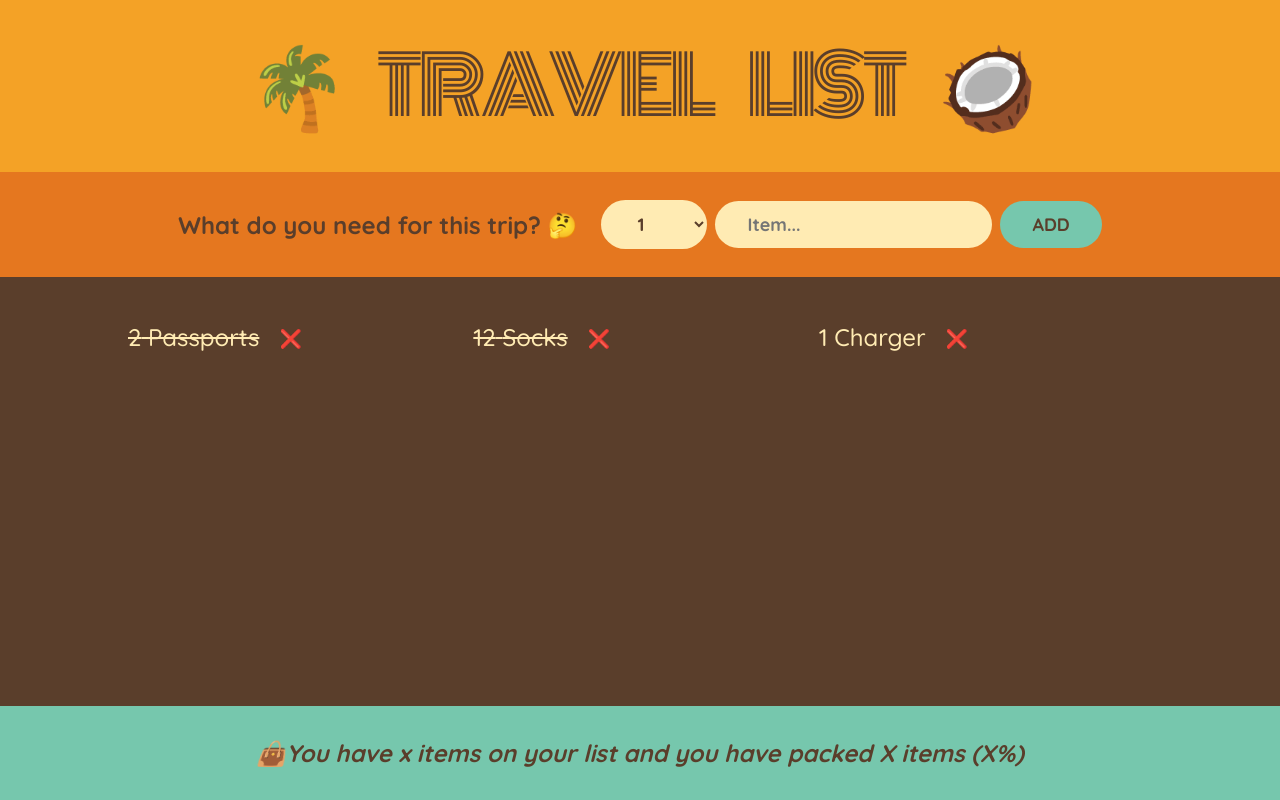
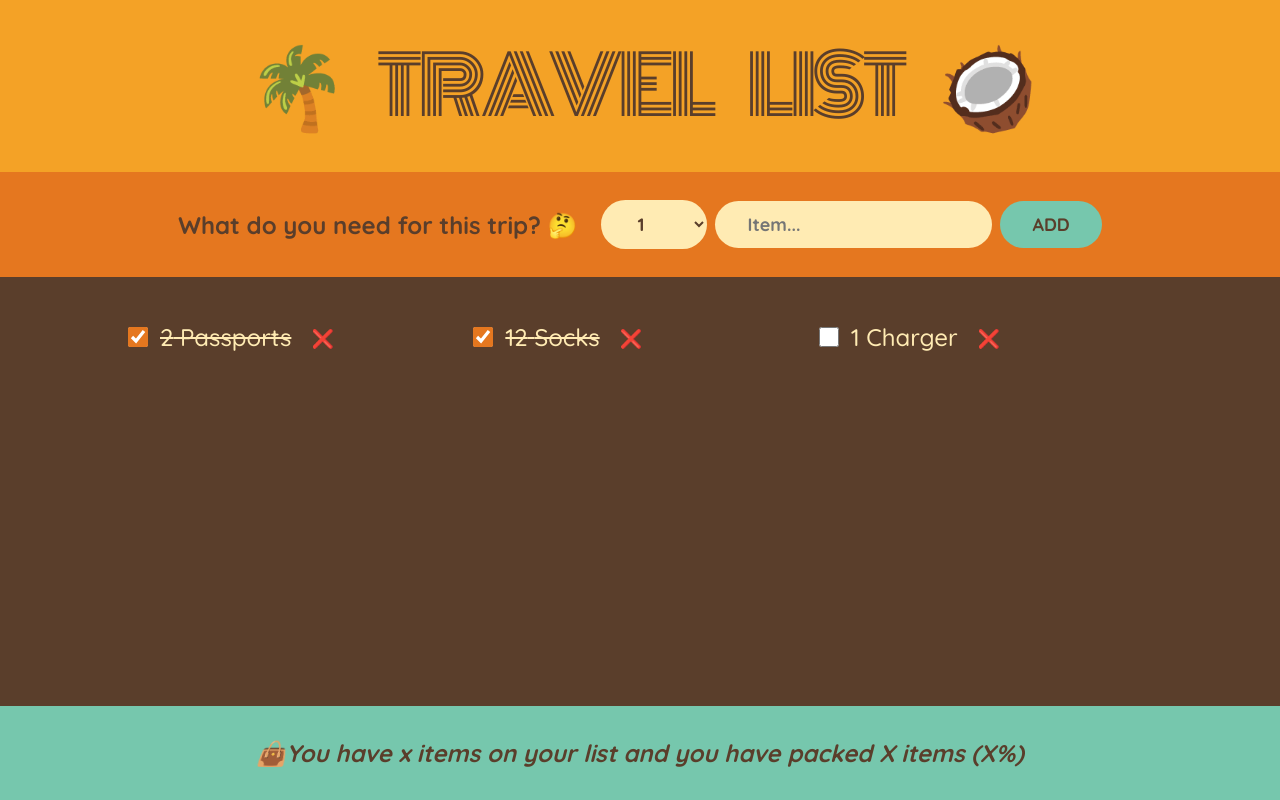
Before and after one commit to PriyanshuPaul/react-travel-list, a React (Create React App) app: page / in a window 1280 px wide. Built offline with nearby package versions, Linux system fonts and the light colour scheme.

Commit message:
Adding checked functionality

```diff
--- a/src/app.tsx
+++ b/src/app.tsx
@@ -23,12 +23,19 @@ const App = () => {
       )
     )
   }
+  const handleCheckedItem = (key) => {
+    setItems((items) =>
+      items.map((item) =>
+        item.id === key ? { ...item, packed: !item.packed } : item
+      )
+    )
+  }
   return (
 
     <div className='app'>
       <Header />
       <AddForm onAddItems={handleAddItem} />
-      <PackingList items={items} onDeleteItem={handleDeleteItem} />
+      <PackingList items={items} onDeleteItem={handleDeleteItem} onCheckedItem={handleCheckedItem} />
       <Footer />
     </div>
   )
--- a/src/components/item.tsx
+++ b/src/components/item.tsx
@@ -1,7 +1,8 @@
 import { Item } from "../models/item.model"
 
-const ItemSection = ({ item, onDeleteItem }: { item: Item, onDeleteItem }) => {
+const ItemSection = ({ item, onDeleteItem, onCheckedItem }: { item: Item, onDeleteItem, onCheckedItem }) => {
     return (<li>
+        <input type="checkbox" checked={item.packed} onChange={() => onCheckedItem(item.id)}></input>
         <span style={item.packed ? { textDecoration: "line-through" } : {}}>{item.quantity} {item.description}</span>
         <button onClick={() => onDeleteItem(item.id)}>❌</button>
     </li>)
--- a/src/components/packing-list.tsx
+++ b/src/components/packing-list.tsx
@@ -1,13 +1,13 @@
 import { Item } from "../models/item.model"
 import ItemSection from "./item"
 
-const PackingList = ({ items, onDeleteItem }: { items: Array<Item>, onDeleteItem }) => {
+const PackingList = ({ items, onDeleteItem, onCheckedItem }: { items: Array<Item>, onDeleteItem, onCheckedItem }) => {
     return (
         <div className="list">
             <ul>
                 {
                     items.map((item) => (
-                        <ItemSection item={item} key={item.id} onDeleteItem={onDeleteItem} />
+                        <ItemSection item={item} key={item.id} onDeleteItem={onDeleteItem} onCheckedItem={onCheckedItem} />
                     ))
                 }
             </ul>
```
